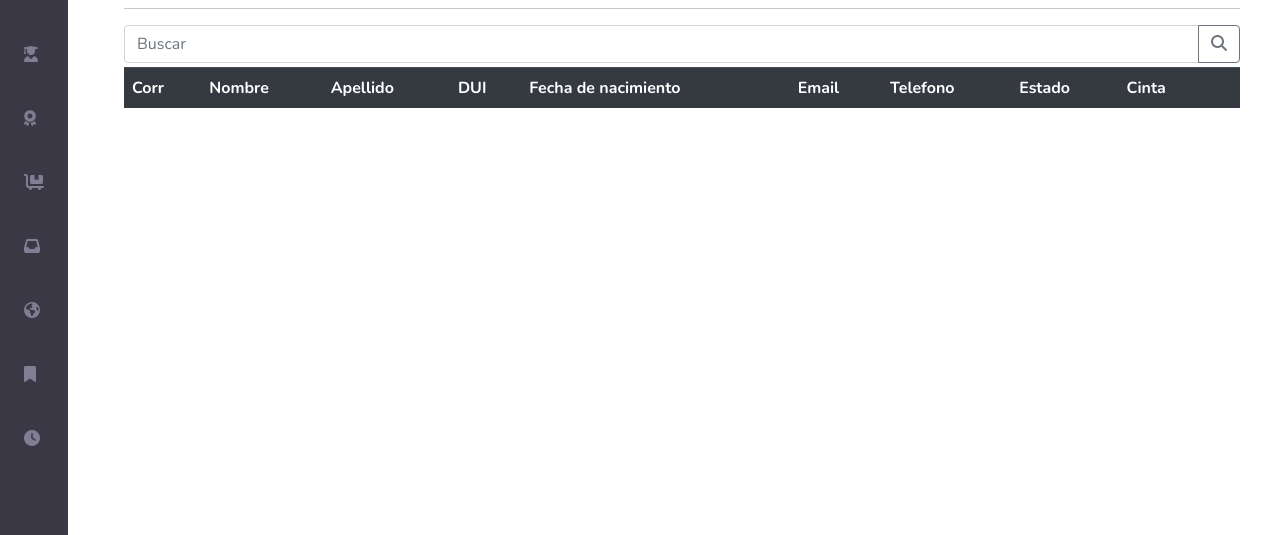
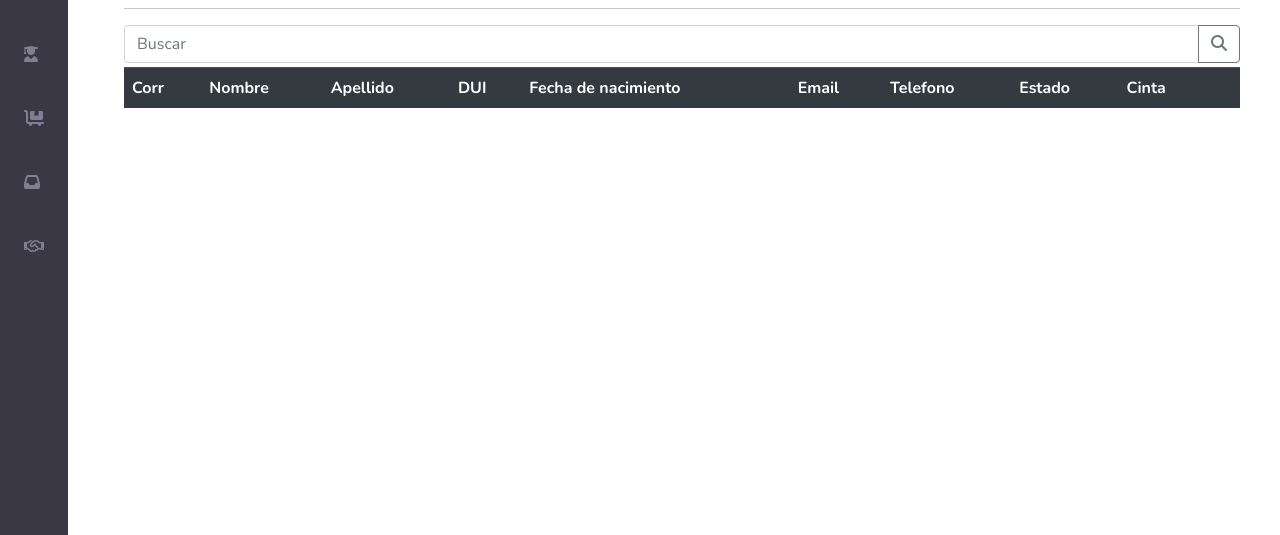
Before and after one commit to ROHL14/InventarioProjecto, a PHP site: page /index.php?action=alumnos in a window 1280 px wide. Shown: the part 142-677 px from the top of the page. Run offline with PHP 8.4, Linux system fonts and the light colour scheme; the visitor is signed in with stand-in values (Sample User, id 1); lists and menus that the app fills with data are empty; some libraries are stand-ins or nearby versions.

Commit message:
elementos del sidenav removidos

```diff
--- a/app/views/secciones/sidenav.php
+++ b/app/views/secciones/sidenav.php
@@ -18,10 +18,6 @@
           <i class="fas fa-user-graduate"></i>
           <span class="nav_name">Alumnos</span>
         </a>
-        <a href="<?php echo URL ?>torneos" class="nav_link">
-          <i class="fas fa-award"></i>
-          <span class="nav_name">Torneos</span>
-        </a>
         <a href="<?php echo URL ?>equipo" class="nav_link">
           <i class="fas fa-dolly-flatbed"></i>
           <span class="nav_name">Equipo</span>
@@ -30,19 +26,10 @@
           <i class="fas fa-inbox"></i>
           <span class="nav_name">Categorias</span>
         </a>
-        <a href="<?php echo URL ?>paises" class="nav_link">
-          <i class="fas fa-globe-americas"></i>
-          <span class="nav_name">Paises</span>
+        <a href="<?php echo URL ?>prestamos" class="nav_link">
+          <i class="far fa-handshake"></i>
+          <span class="nav_name">Prestamos</span>
         </a>
-        <a href="<?php echo URL ?>cintas" class="nav_link">
-          <i class="fas fa-bookmark"></i>
-          <span class="nav_name">Cintas</span>
-        </a>
-        <a href="<?php echo URL ?>horarios" class="nav_link">
-          <i class="fas fa-clock"></i>
-          <span class="nav_name">Horarios</span>
-        </a>
-
       </div>
     </div>
     <a href="<?php echo URL ?>login/cerrar" class="nav_link">
```
